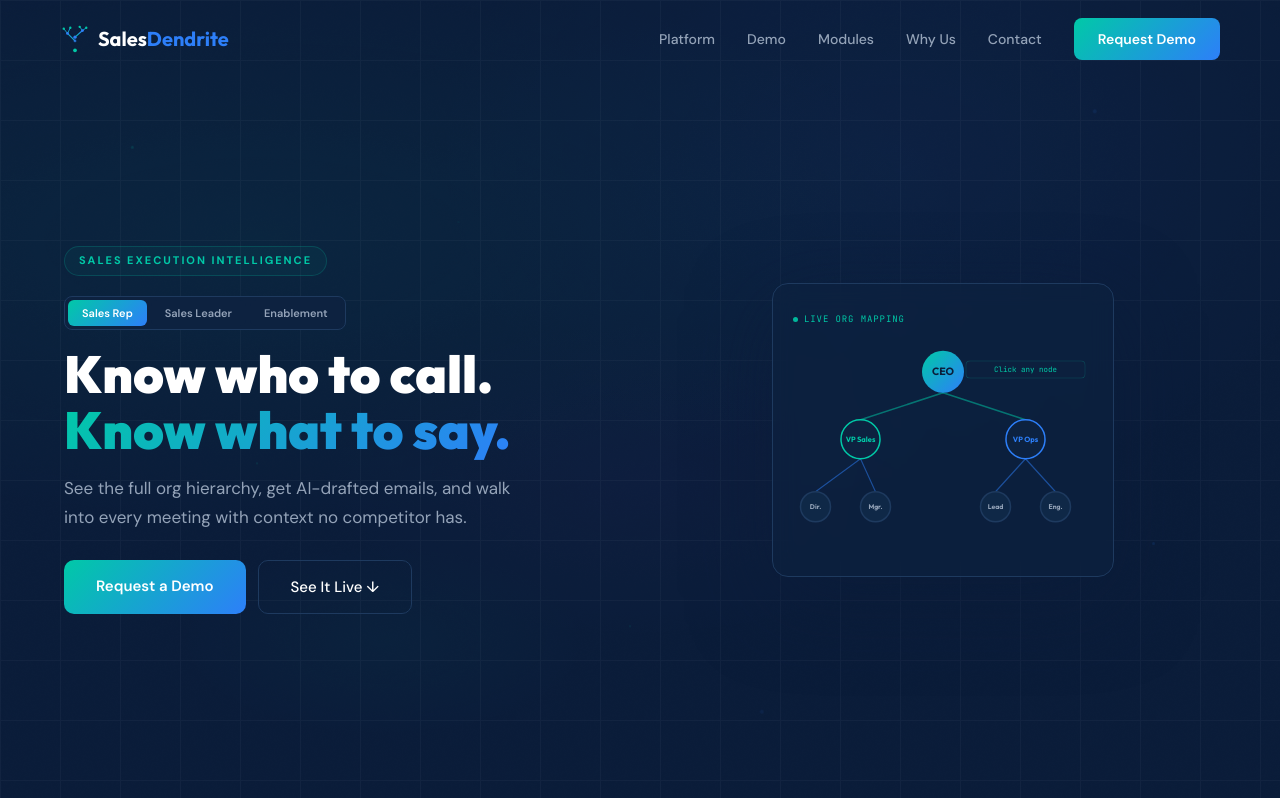
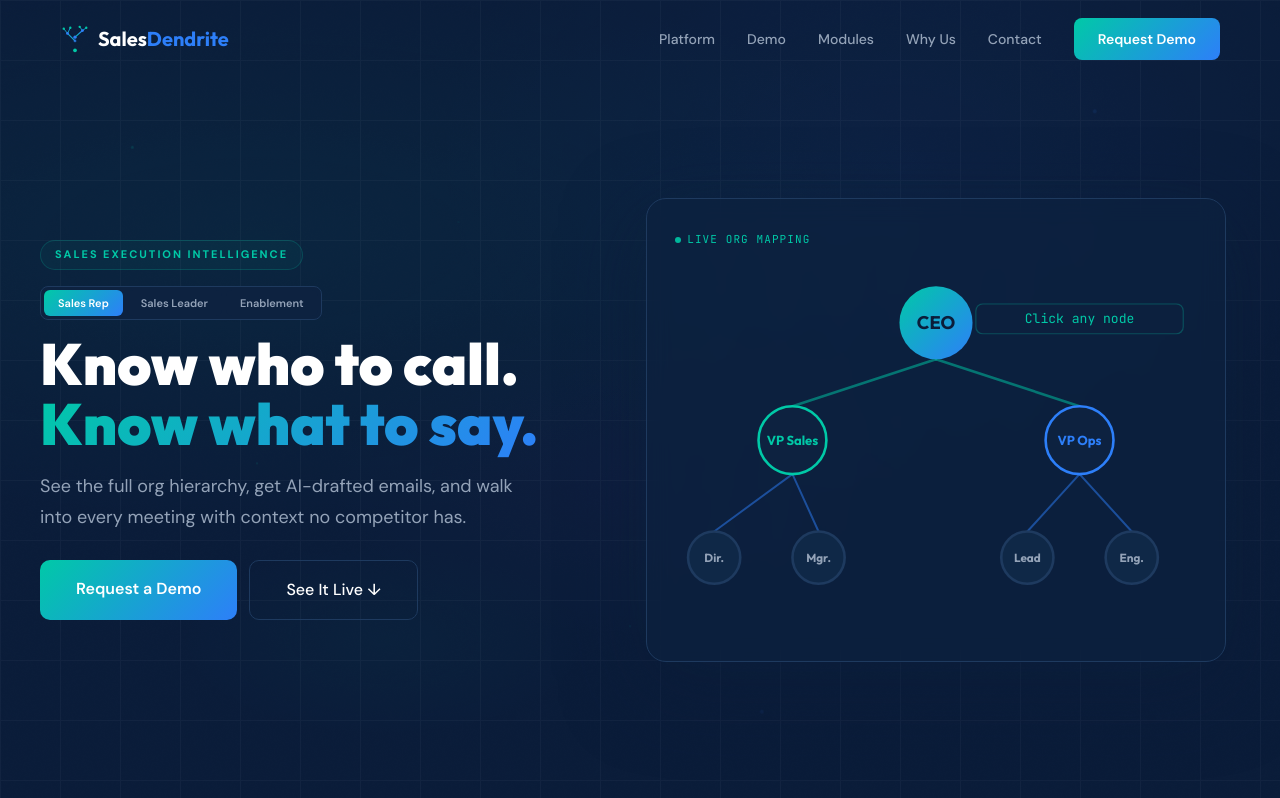
Before and after one commit to salesdendrite-ux/salesdendrite-site, a React (Vite) app: page / in a window 1280 px wide. Shown: the top 798 px of the page. Built offline with nearby package versions, Linux system fonts and the light colour scheme.

Commit message:
Fill hero viewport, bigger org chart, tighter layout

```diff
--- a/src/App.jsx
+++ b/src/App.jsx
@@ -209,7 +209,7 @@
   ];
 
   return(
-    <div style={{width:"100%",maxWidth:480,aspectRatio:"400/280",position:"relative"}}>
+    <div style={{width:"100%",aspectRatio:"400/280",position:"relative"}}>
       <svg viewBox="0 0 400 280" style={{width:"100%",height:"100%"}}>
         <defs>
           <linearGradient id="ng" x1="0" y1="0" x2="1" y2="1"><stop offset="0%" stopColor={C.teal}/><stop offset="100%" stopColor={C.blue}/></linearGradient>
@@ -248,27 +248,27 @@
     <section style={{position:"relative",minHeight:"100vh",display:"flex",alignItems:"center",overflow:"hidden"}}>
       <div style={{position:"absolute",inset:0,background:C.navy,opacity:.4}}/>
       <div style={{position:"absolute",inset:0,opacity:.03,backgroundImage:`linear-gradient(${C.white} 1px,transparent 1px),linear-gradient(90deg,${C.white} 1px,transparent 1px)`,backgroundSize:"60px 60px"}}/>
-      <div style={{position:"relative",zIndex:2,maxWidth:1200,margin:"0 auto",padding:mob?"120px 20px 60px":"140px 24px 80px",display:"grid",gridTemplateColumns:mob?"1fr":"1fr 1fr",gap:mob?32:60,alignItems:"center",width:"100%"}}>
+      <div style={{position:"relative",zIndex:2,maxWidth:1400,margin:"0 auto",padding:mob?"100px 20px 40px":"100px 40px 40px",display:"grid",gridTemplateColumns:mob?"1fr":"1fr 1.1fr",gap:mob?24:40,alignItems:"center",width:"100%"}}>
         <div>
           <div style={{animation:"su .6s ease-out",animationFillMode:"backwards"}}>
-            <span style={{display:"inline-block",fontSize:mob?10:11,fontWeight:700,letterSpacing:".18em",textTransform:"uppercase",color:C.teal,border:`1px solid ${C.teal}33`,borderRadius:999,padding:"5px 14px",background:`${C.teal}0D`,marginBottom:20}}>Sales Execution Intelligence</span>
+            <span style={{display:"inline-block",fontSize:mob?10:11,fontWeight:700,letterSpacing:".18em",textTransform:"uppercase",color:C.teal,border:`1px solid ${C.teal}33`,borderRadius:999,padding:"5px 14px",background:`${C.teal}0D`,marginBottom:16}}>Sales Execution Intelligence</span>
           </div>
-          <div style={{display:"flex",gap:4,marginBottom:16,background:C.card,borderRadius:8,padding:3,border:`1px solid ${C.border}`,animation:"su .6s ease-out .08s",animationFillMode:"backwards",width:"fit-content"}}>
+          <div style={{display:"flex",gap:4,marginBottom:14,background:C.card,borderRadius:8,padding:3,border:`1px solid ${C.border}`,animation:"su .6s ease-out .08s",animationFillMode:"backwards",width:"fit-content"}}>
             {Object.entries(ROLES).map(([k,v])=>(<button key={k} onClick={()=>setRole(k)} style={{padding:mob?"5px 10px":"6px 14px",borderRadius:6,fontSize:mob?10:11,fontWeight:600,fontFamily:FB,border:"none",cursor:"pointer",transition:"all .3s",background:role===k?`linear-gradient(135deg,${C.teal},${C.blue})`:C.card,color:role===k?C.white:C.slate}}>{v.label}</button>))}
           </div>
-          <h1 style={{fontFamily:FH,fontWeight:900,fontSize:mob?36:tab?44:52,lineHeight:1.08,color:C.white,marginBottom:16,animation:"su .6s ease-out .15s",animationFillMode:"backwards"}}>
+          <h1 style={{fontFamily:FH,fontWeight:900,fontSize:mob?36:tab?48:58,lineHeight:1.05,color:C.white,marginBottom:16,animation:"su .6s ease-out .15s",animationFillMode:"backwards"}}>
             {r.h1}<br/><span className="gt">{r.h2}</span>
           </h1>
-          <p style={{fontSize:mob?15:17,color:C.slate,maxWidth:460,marginBottom:28,lineHeight:1.7,animation:"su .6s ease-out .3s",animationFillMode:"backwards"}}>{r.sub}</p>
+          <p style={{fontSize:mob?15:18,color:C.slate,maxWidth:500,marginBottom:28,lineHeight:1.7,animation:"su .6s ease-out .3s",animationFillMode:"backwards"}}>{r.sub}</p>
           <div style={{display:"flex",gap:12,flexWrap:"wrap",animation:"su .6s ease-out .45s",animationFillMode:"backwards"}}>
-            <a href="#contact" className="gb" style={{padding:mob?"12px 24px":"14px 32px",borderRadius:10,fontSize:mob?14:15,fontWeight:600,textDecoration:"none",fontFamily:FB}}>Request a Demo</a>
-            <a href="#demo" className="ob" style={{padding:mob?"12px 24px":"14px 32px",borderRadius:10,fontSize:mob?14:15,fontWeight:500,textDecoration:"none",fontFamily:FB}}>See It Live ↓</a>
+            <a href="#contact" className="gb" style={{padding:mob?"12px 24px":"16px 36px",borderRadius:10,fontSize:mob?14:16,fontWeight:600,textDecoration:"none",fontFamily:FB}}>Request a Demo</a>
+            <a href="#demo" className="ob" style={{padding:mob?"12px 24px":"16px 36px",borderRadius:10,fontSize:mob?14:16,fontWeight:500,textDecoration:"none",fontFamily:FB}}>See It Live ↓</a>
           </div>
         </div>
         <div style={{display:"flex",justifyContent:"center",alignItems:"center",animation:"su .8s ease-out .3s",animationFillMode:"backwards"}}>
-          <div style={{background:`${C.card}AA`,border:`1px solid ${C.border}`,borderRadius:16,padding:mob?"20px 16px 16px":"28px 20px 20px",backdropFilter:"blur(12px)",boxShadow:`0 24px 80px ${C.navy}88`}}>
-            <div style={{fontSize:9,fontFamily:FM,color:C.teal,marginBottom:12,letterSpacing:".1em",textTransform:"uppercase",display:"flex",alignItems:"center",gap:6}}>
-              <span style={{width:5,height:5,borderRadius:"50%",background:C.teal,display:"inline-block",animation:"pg 2s infinite"}}/>Live Org Mapping
+          <div style={{background:`${C.card}AA`,border:`1px solid ${C.border}`,borderRadius:20,padding:mob?"20px 16px 16px":"32px 28px 24px",backdropFilter:"blur(12px)",boxShadow:`0 24px 80px ${C.navy}88, 0 0 80px ${C.teal}08`,width:"100%",maxWidth:mob?360:580}}>
+            <div style={{fontSize:mob?9:11,fontFamily:FM,color:C.teal,marginBottom:mob?10:16,letterSpacing:".1em",textTransform:"uppercase",display:"flex",alignItems:"center",gap:6}}>
+              <span style={{width:6,height:6,borderRadius:"50%",background:C.teal,display:"inline-block",animation:"pg 2s infinite"}}/>Live Org Mapping
             </div>
             <OrgChart/>
           </div>
```
